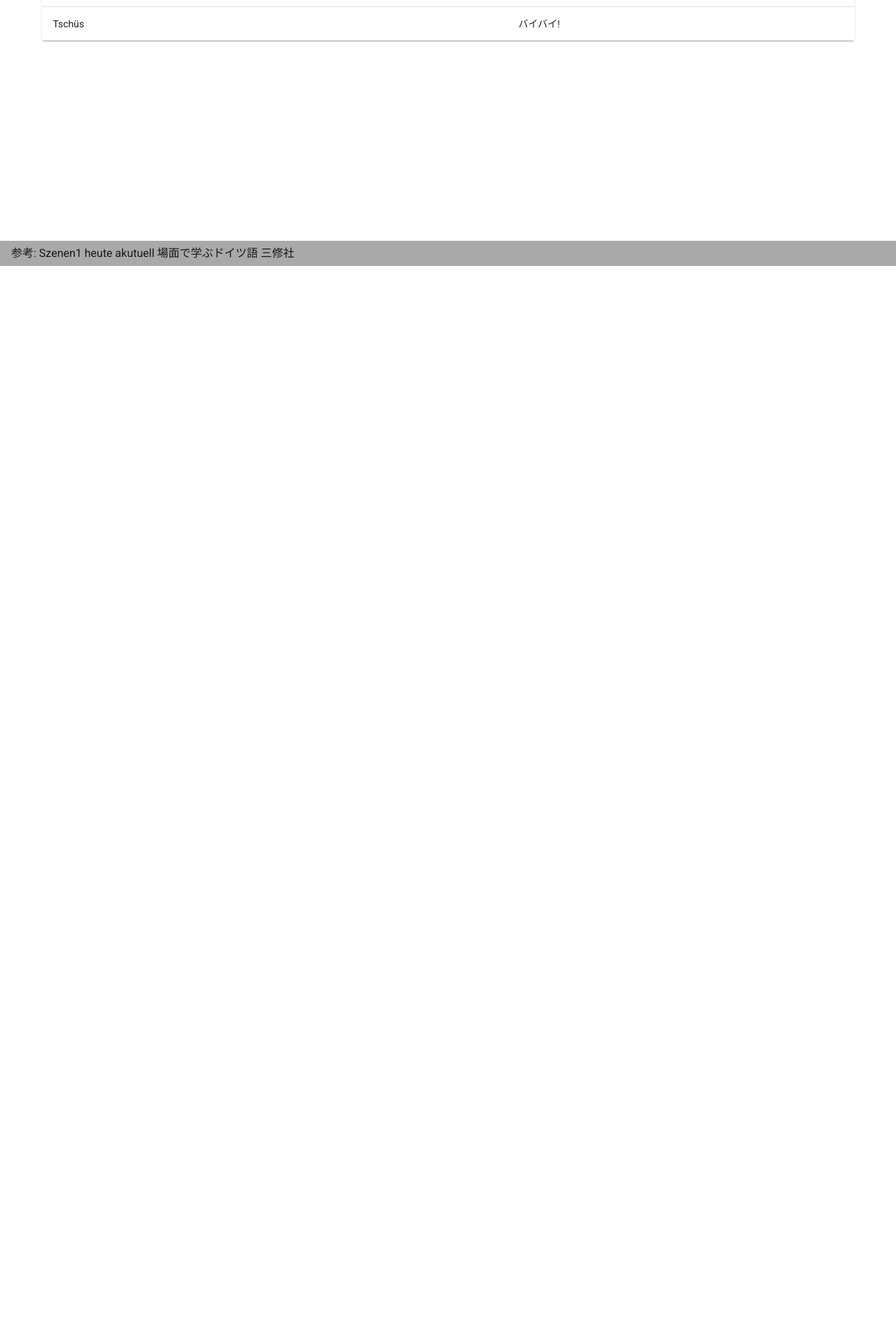
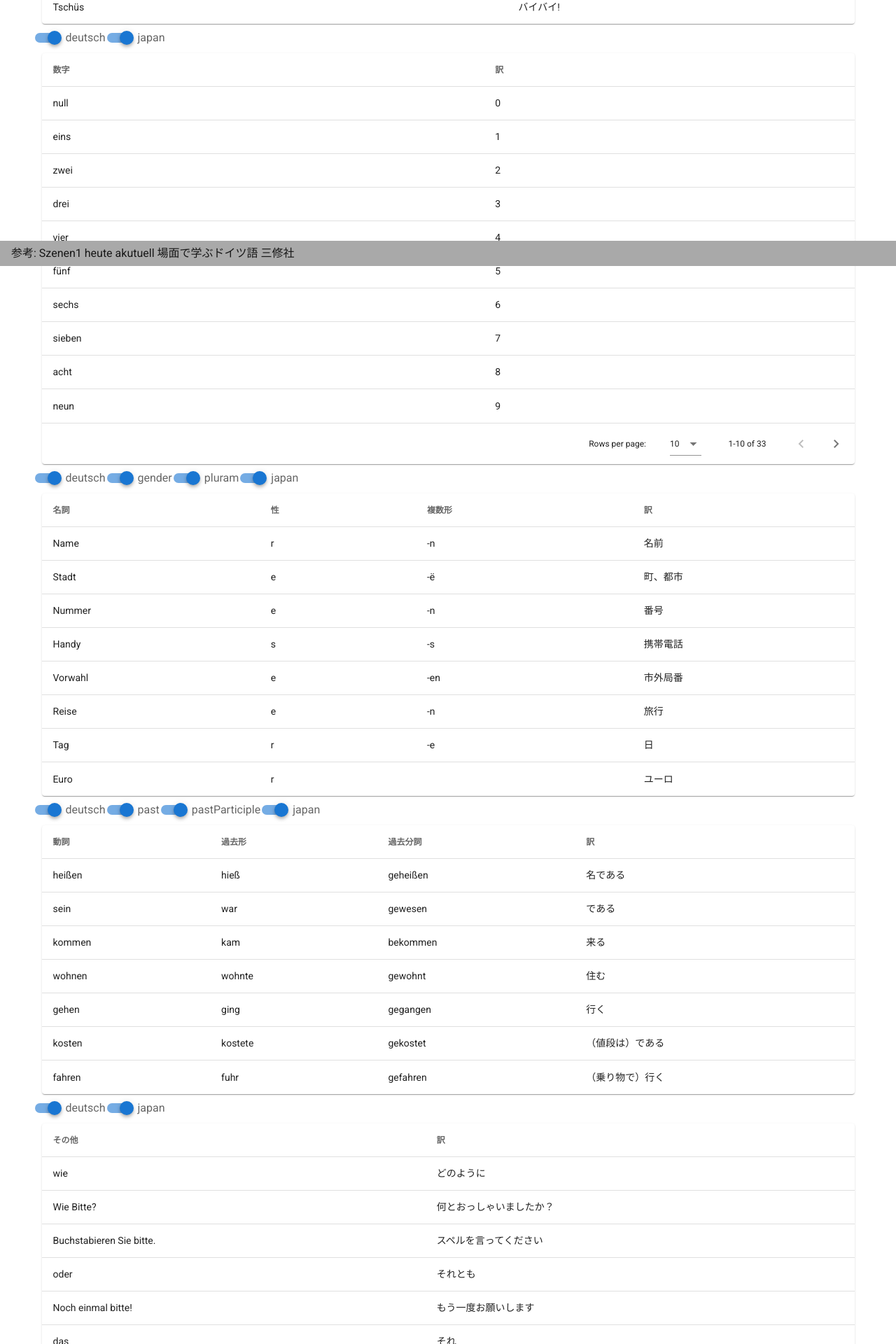
Before and after one commit to yutteee/words-of-Szenen1, a Vue app: page /1 in a window 1280 px wide. Shown: the part 420-2340 px from the top of the page at 70% size. Before the commit the page ends 800 px from the top, so only its background shows below. Built offline with nearby package versions, Linux system fonts and the light colour scheme.

Commit message:
unit1のデータを網羅

```diff
--- a/src/views/Unit1.vue
+++ b/src/views/Unit1.vue
@@ -1,14 +1,50 @@
 <template>
 <v-container>
-    <v-layout>
+    <!-- 挨拶のリスト -->
+    <v-layout row>
         <v-switch v-for="greetTitle in greetTitles" :key="greetTitle.value" v-model="greetTitle.shown" :label="greetTitle.value"></v-switch>
     </v-layout>
-    <v-data-table :headers="shownHeaders" :items="greetItems" hide-default-footer class="elevation-1">
+    <v-data-table :headers="shownGreets" :items="greetItems" hide-default-footer class="elevation-1">
         <template v-slot:items="{ item }">
-            <td v-for="header in shownHeaders" :key="header.value">{{ item[header.value] }}</td>
+            <td v-for="header in shownGreets" :key="header.value">{{ item[header.value] }}</td>
         </template>
     </v-data-table>
-    <!-- <v-data-table :headers="numberTitles" :items="numberItems" hide-default-footer></v-data-table> -->
+    <!-- 数字のリスト -->
+    <v-layout row>
+        <v-switch v-for="numberTitle in numberTitles" :key="numberTitle.value" v-model="numberTitle.shown" :label="numberTitle.value"></v-switch>
+    </v-layout>
+    <v-data-table :headers="shownNumbers" :items="numberItems" class="elevation-1">
+        <template v-slot:items="{ item }">
+            <td v-for="header in shownNumbers" :key="header.value">{{ item[header.value] }}</td>
+        </template>
+    </v-data-table>
+    <!-- 名詞のリスト -->
+    <v-layout row>
+        <v-switch v-for="nownTitle in nownTitles" :key="nownTitle.value" v-model="nownTitle.shown" :label="nownTitle.value"></v-switch>
+    </v-layout>
+    <v-data-table :headers="shownNowns" :items="nownItems" hide-default-footer class="elevation-1">
+        <template v-slot:items="{ item }">
+            <td v-for="header in shownNowns" :key="header.value">{{ item[header.value] }}</td>
+        </template>
+    </v-data-table>
+    <!-- 動詞のリスト -->
+    <v-layout row>
+        <v-switch v-for="verbTitle in verbTitles" :key="verbTitle.value" v-model="verbTitle.shown" :label="verbTitle.value"></v-switch>
+    </v-layout>
+    <v-data-table :headers="shownVerbs" :items="verbItems" hide-default-footer class="elevation-1">
+        <template v-slot:items="{ item }">
+            <td v-for="header in shownVerbs" :key="header.value">{{ item[header.value] }}</td>
+        </template>
+    </v-data-table>
+    <!-- その他のリスト -->
+    <v-layout row>
+        <v-switch v-for="otherTitle in otherTitles" :key="otherTitle.value" v-model="otherTitle.shown" :label="otherTitle.value"></v-switch>
+    </v-layout>
+    <v-data-table :headers="shownOthers" :items="otherItems" class="elevation-1">
+        <template v-slot:items="{ item }">
+            <td v-for="header in shownOthers" :key="header.value">{{ item[header.value] }}</td>
+        </template>
+    </v-data-table>
 </v-container>
 </template>
 
@@ -29,15 +65,124 @@ export default {
                 { deutsch: "Auf Wiedersehen!", japan: "さようなら!" },
                 { deutsch: "Tschüs", japan: "バイバイ!" }
             ],
-            // numberTitles: [
-            //     {text}
-            // ]
+            numberTitles: [
+                { text: "数字", value: "deutsch", aligen: "start", shown: true },
+                { text: "訳", value: "japan", shown: true }
+            ],
+            numberItems: [
+                { deutsch: "null", japan: "0" },
+                { deutsch: "eins", japan: "1" },
+                { deutsch: "zwei", japan: "2" },
+                { deutsch: "drei", japan: "3" },
+                { deutsch: "vier", japan: "4" },
+                { deutsch: "fünf", japan: "5" },
+                { deutsch: "sechs", japan: "6" },
+                { deutsch: "sieben", japan: "7" },
+                { deutsch: "acht", japan: "8" },
+                { deutsch: "neun", japan: "9" },
+                { deutsch: "zehn", japan: "10" },
+                { deutsch: "elf", japan: "11" },
+                { deutsch: "zwölf", japan: "12" },
+                { deutsch: "dreizehen", japan: "13" },
+                { deutsch: "vierzehn", japan: "14" },
+                { deutsch: "fünfzehn", japan: "15" },
+                { deutsch: "sechzehn", japan: "16" },
+                { deutsch: "siebzehn", japan: "17" },
+                { deutsch: "achtzehn", japan: "18" },
+                { deutsch: "neunzehn", japan: "19" },
+                { deutsch: "zwanzig", japan: "20" },
+                { deutsch: "einundzwanzig", japan: "21" },
+                { deutsch: "dreißig", japan: "30" },
+                { deutsch: "vierzig", japan: "40" },
+                { deutsch: "fünfzig", japan: "50" },
+                { deutsch: "sechzig", japan: "60" },
+                { deutsch: "siebzig", japan: "70" },
+                { deutsch: "achtzig", japan: "80" },
+                { deutsch: "neunzig", japan: "90" },
+                { deutsch: "(ein)hundert", japan: "100" },
+                { deutsch: "(ein)tausend", japan: "1,000" },
+                { deutsch: "zehntausend", japan: "10,000" },
+                { deutsch: "hunderttausend", japan: "100,000" },
+            ],
+            nownTitles: [
+                { text: "名詞", value: "deutsch", aligin: "start", shown: true },
+                { text: "性", value: "gender", shown: true },
+                { text: "複数形", value: "pluram", shown: true},
+                { text: "訳", value: "japan", shown: true}
+            ],
+            nownItems: [
+                { deutsch: "Name", gender: "r", pluram: "-n", japan: "名前" },
+                { deutsch: "Stadt", gender: "e", pluram: "-ë", japan: "町、都市" },
+                { deutsch: "Nummer", gender: "e", pluram: "-n", japan: "番号" },
+                { deutsch: "Handy", gender: "s", pluram: "-s", japan: "携帯電話" },
+                { deutsch: "Vorwahl", gender: "e", pluram: "-en", japan: "市外局番" },
+                { deutsch: "Reise", gender: "e", pluram: "-n", japan: "旅行" },
+                { deutsch: "Tag", gender: "r", pluram: "-e", japan: "日" },
+                { deutsch: "Euro", gender: "r", pluram: "", japan: "ユーロ" },
+            ],
+            verbTitles: [
+                { text: "動詞", value: "deutsch", aligin: "start", shown: true },
+                { text: "過去形", value: "past", shown: true },
+                { text: "過去分詞", value: "pastParticiple", shown: true},
+                { text: "訳", value: "japan", shown: true}
+            ],
+            verbItems: [
+                { deutsch: "heißen", past: "hieß", pastParticiple: "geheißen", japan: "名である" },
+                { deutsch: "sein", past: "war", pastParticiple: "gewesen", japan: "である" },
+                { deutsch: "kommen", past: "kam", pastParticiple: "bekommen", japan: "来る" },
+                { deutsch: "wohnen", past: "wohnte", pastParticiple: "gewohnt", japan: "住む" },
+                { deutsch: "gehen", past: "ging", pastParticiple: "gegangen", japan: "行く" },
+                { deutsch: "kosten", past: "kostete", pastParticiple: "gekostet", japan: "（値段は）である" },
+                { deutsch: "fahren", past: "fuhr", pastParticiple: "gefahren", japan: "（乗り物で）行く" },
+            ],
+            otherTitles: [
+                { text: "その他", value: "deutsch", aligin: "start", shown: true },
+                { text: "訳", value: "japan", shown: true }
+            ],
+            otherItems: [
+                { deutsch: "wie", japan: "どのように" },
+                { deutsch: "Wie Bitte?", japan: "何とおっしゃいましたか？" },
+                { deutsch: "Buchstabieren Sie bitte.", japan: "スペルを言ってください" },
+                { deutsch: "oder", japan: "それとも" },
+                { deutsch: "Noch einmal bitte!", japan: "もう一度お願いします" },
+                { deutsch: "das", japan: "それ" },
+                { deutsch: "Entschuldigung!", japan: "すみません" },
+                { deutsch: "Herr", japan: "~さん（男性)" },
+                { deutsch: "Frau", japan: "~さん（女性）" },
+                { deutsch: "nein", japan: "いいえ" },
+                { deutsch: "nicht", japan: "…ない" },
+                { deutsch: "aus…", japan: "…から" },
+                { deutsch: "woher", japan: "どこから" },
+                { deutsch: "auch", japan: "…もまた" },
+                { deutsch: "wo", japan: "どこに" },
+                { deutsch: "in…", japan: "…に" },
+                { deutsch: "PLZ", japan: "郵便番号" },
+                { deutsch: "gut", japan: "良い" },
+                { deutsch: "Danke, sehr gut.", japan: "とっても良いです" },
+                { deutsch: "Gut, danke", japan: "元気ですありがとう" },
+                { deutsch: "Ganz gut.", japan: "良いです" },
+                { deutsch: "Es geht.", japan: "まぁまぁです" },
+                { deutsch: "Nicht so gut.", japan: "あまり良くないです" },
+            ]
+
         }
     },
     computed: {
-        shownHeaders() {
+        shownGreets() {
             return this.greetTitles.filter(h => h.shown);
-        }
+        },
+        shownNumbers() {
+            return this.numberTitles.filter(h => h.shown);
+        },
+        shownNowns() {
+            return this.nownTitles.filter(h => h.shown);
+        },
+        shownVerbs() {
+            return this.verbTitles.filter(h => h.shown);
+        },
+        shownOthers() {
+            return this.otherTitles.filter(h => h.shown);
+        },
     }
 }
 </script>
```
